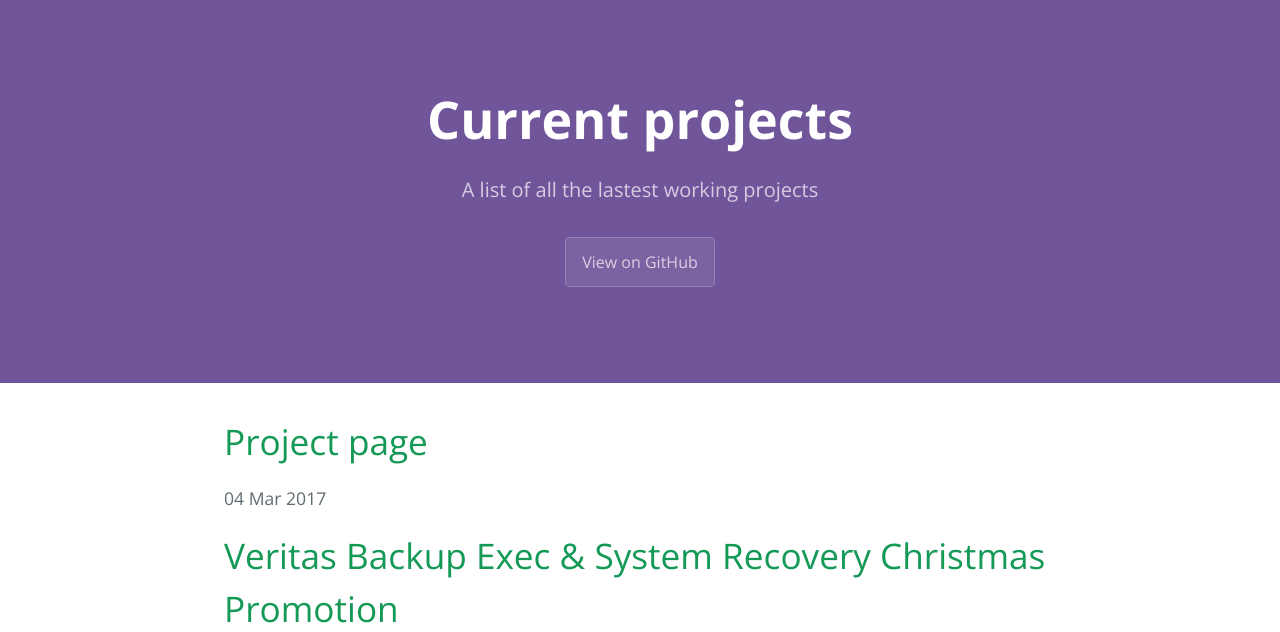
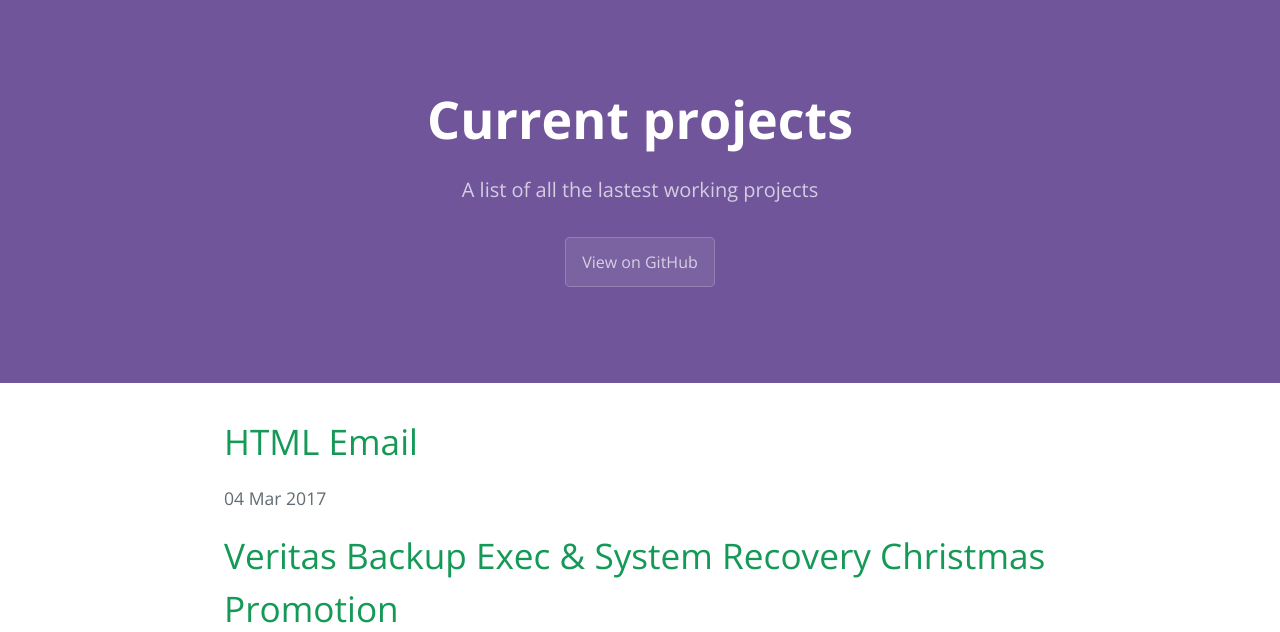
Before and after one commit to gbjack/gbjack.github.io.bak, a Jekyll site: the page built from _posts/2017-03-04-eDM-Projects.md, in a window 1280 px wide. Shown: the top 632 px of the page. Built offline with Jekyll 4.4.1, drawn with Linux system fonts in a browser that asks for light colours; grey boxes are pictures that could not be loaded.

Commit message:
some changes

```diff
--- a/_posts/2017-03-04-eDM-Projects.md
+++ b/_posts/2017-03-04-eDM-Projects.md
@@ -1,6 +1,6 @@
 ---
 layout: post
-title:  "Project page"
+title:  "HTML Email"
 date:   2017-03-04
 categories: HTML Email
 ---
```
Also changed, not shown: _posts/2017-03-04-hank-quinlan-site-launched.md (+1 -0 lines).
